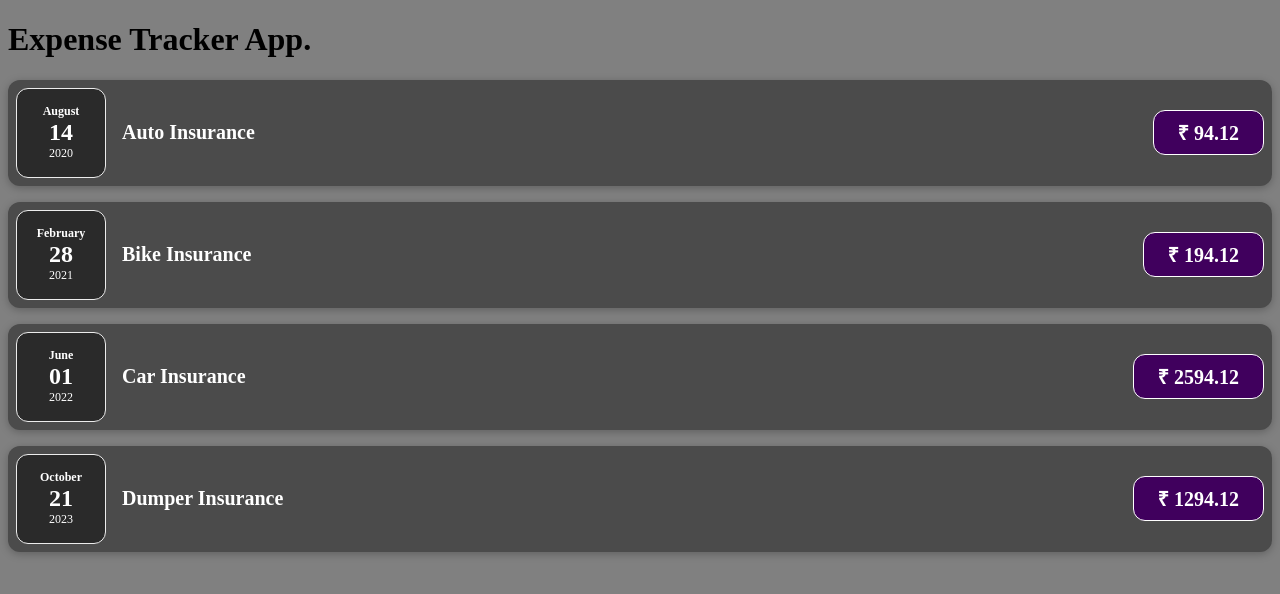
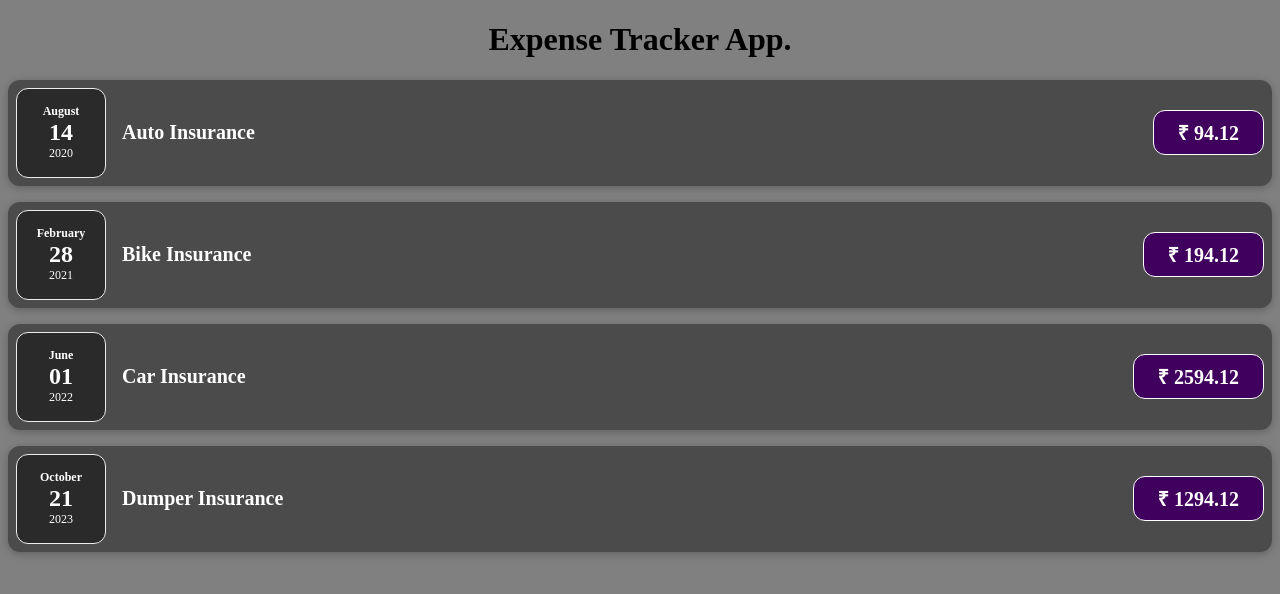
Before and after one commit to CoolShivas/Expense_Tracker_App, a React (Vite) app in the folder Expense_Tracker_App/: page / in a window 1280 px wide. Shown: the top 594 px of the page. Built offline with nearby package versions, Linux system fonts and the light colour scheme.

Commit message:
Component_AppName

```diff
--- a/Expense_Tracker_App/src/App.jsx
+++ b/Expense_Tracker_App/src/App.jsx
@@ -1,6 +1,5 @@
-
 import ExpenseItems from "./components/ExpenseItems";
-
+import AppName from "./components/AppName";
 
 function App() {
 
@@ -33,8 +32,7 @@ function App() {
 
   return (
     <div>
-
-      <h1> Expense Tracker App. </h1>
+      <AppName></AppName>
       <ExpenseItems expensesABC={expenses}></ExpenseItems>
     </div>
   )
--- /dev/null
+++ b/Expense_Tracker_App/src/components/AppName.jsx
@@ -0,0 +1,7 @@
+import styles from "./AppName.module.css";
+
+function AppName() {
+    return <h1 className={styles.app_name}> Expense Tracker App. </h1>
+}
+
+export default AppName;
--- /dev/null
+++ b/Expense_Tracker_App/src/components/AppName.module.css
@@ -0,0 +1,3 @@
+.app_name {
+    text-align: center;
+}
```
